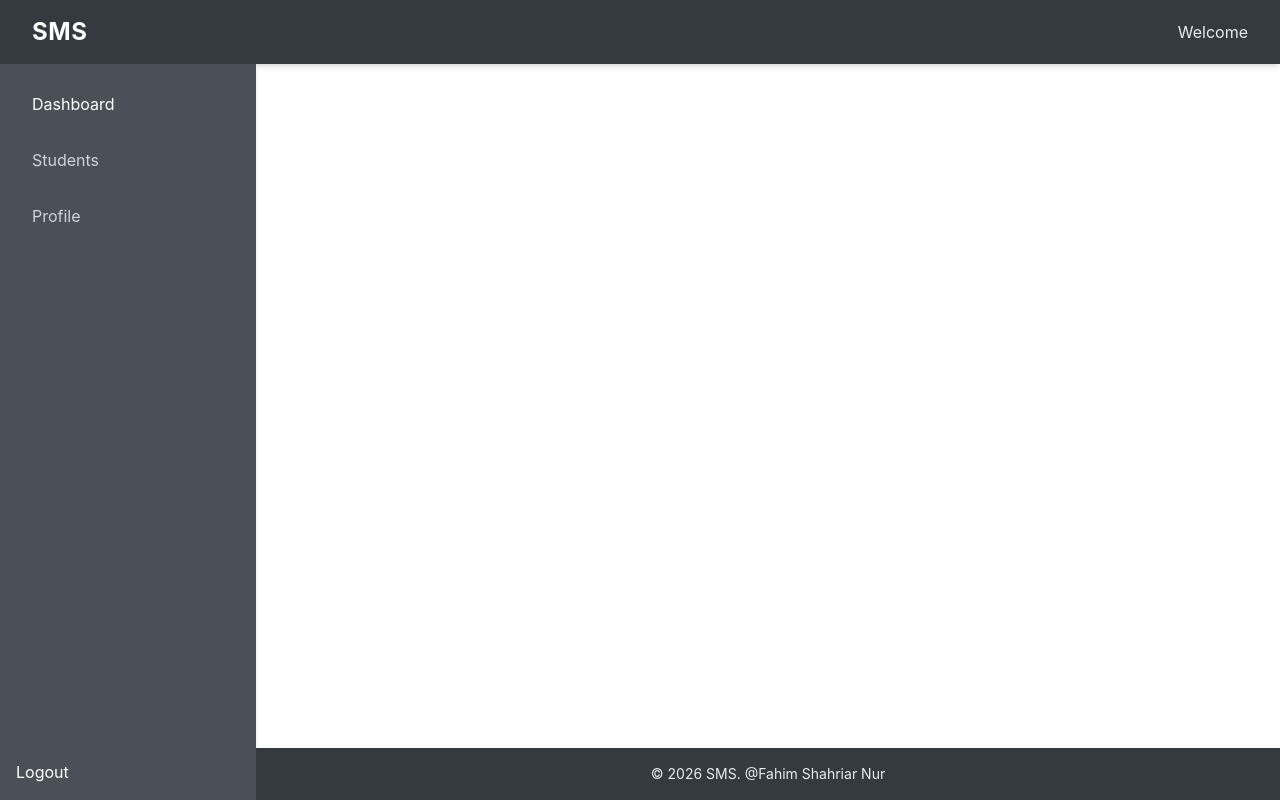
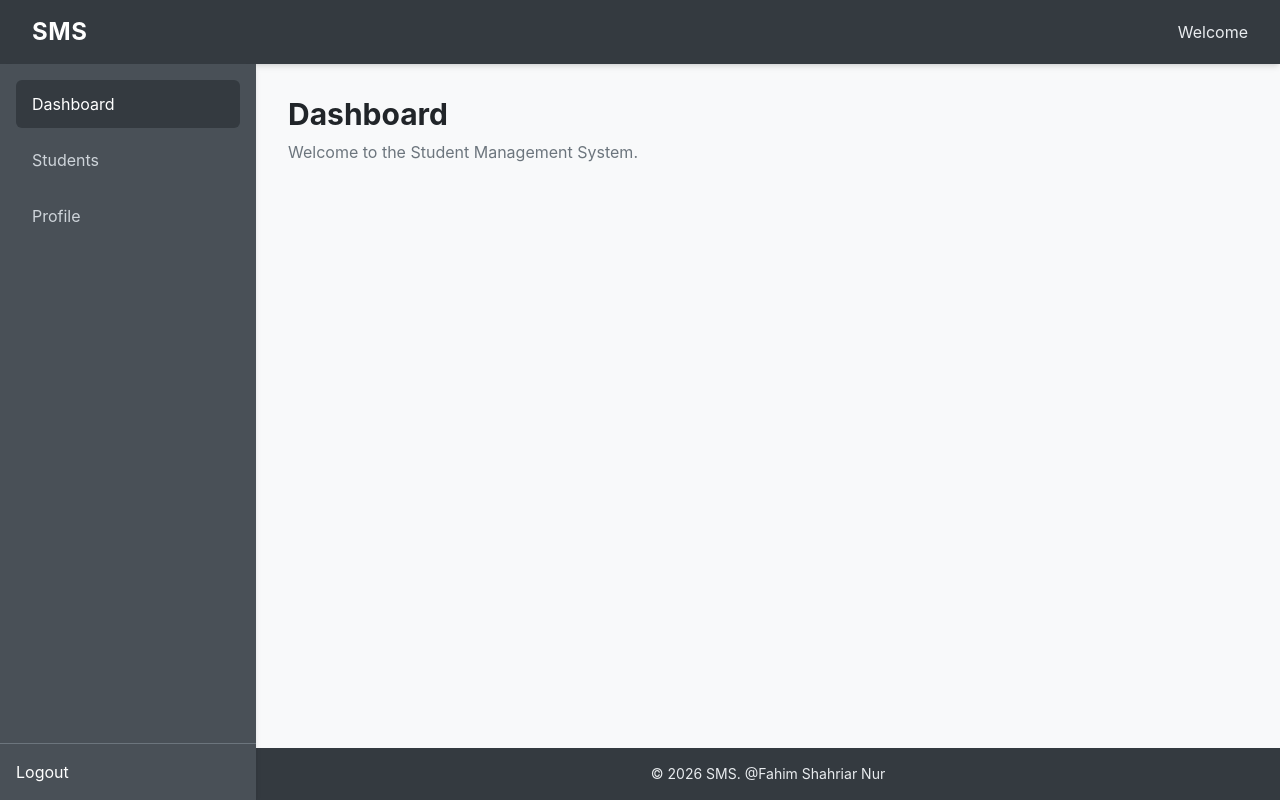
Before and after one commit to fahimsna/Student-Management-System, a React app in the folder frontend/: page /dashboard in a window 1280 px wide. Built offline with nearby package versions, Linux system fonts and the light colour scheme; sample sign-in values are in the browser's storage; the HTML template or start-up script is replaced by a standard one.

Commit message:
fix Basic dashboard

```diff
--- a/frontend/package.json
+++ b/frontend/package.json
@@ -12,6 +12,7 @@
   "dependencies": {
     "@tailwindcss/vite": "^4.3.3",
     "axios": "^1.19.0",
+    "lucide-react": "^1.31.0",
     "react": "^19.2.8",
     "react-dom": "^19.2.8",
     "react-router-dom": "^7.18.2",
--- a/frontend/src/components/Navbar.jsx
+++ b/frontend/src/components/Navbar.jsx
@@ -1,11 +1,22 @@
 import React from "react";
+import { Menu, X } from "lucide-react";
 
-export default function Navbar() {
+export default function Navbar({ sidebarOpen, setSidebarOpen }) {
   return (
-    <nav className="w-full h-16 bg-[#343A40] text-white shadow-md">
-      <div className="h-full max-w-7xl mx-auto px-4 sm:px-6 lg:px-8 flex items-center justify-between">
-        {/* Logo */}
-        <div className="text-2xl font-bold tracking-wide">SMS</div>
+    <nav className="w-full h-16 bg-[#343A40] text-white shadow-md relative z-50">
+      <div className="h-full px-4 sm:px-6 lg:px-8 flex items-center justify-between">
+        <div className="flex items-center gap-3">
+          {/* Hamburger - Mobile */}
+          <button
+            onClick={() => setSidebarOpen(!sidebarOpen)}
+            className="md:hidden p-2 rounded-md text-[#E9ECEF] hover:bg-[#495057] transition duration-200"
+          >
+            {sidebarOpen ? <X size={22} /> : <Menu size={22} />}
+          </button>
+
+          {/* Logo */}
+          <div className="text-2xl font-bold tracking-wide">SMS</div>
+        </div>
 
         {/* Welcome */}
         <div>
--- a/frontend/src/components/Sidebar.jsx
+++ b/frontend/src/components/Sidebar.jsx
@@ -2,18 +2,47 @@ import React from "react";
 import { NavLink } from "react-router-dom";
 import Logout from "../pages/Logout";
 
-export default function Sidebar() {
+export default function Sidebar({ sidebarOpen, setSidebarOpen }) {
   return (
-    <aside className="w-64 min-h-[calc(100vh-4rem)] bg-[#495057] text-white flex flex-col justify-between shadow-md">
+    <>
+      {/* Mobile Overlay */}
+      {sidebarOpen && (
+        <div
+          onClick={() => setSidebarOpen(false)}
+          className="fixed inset-0 bg-black/40 z-40 md:hidden"
+        ></div>
+      )}
+
+      <aside
+        className={`
+          fixed md:static
+          top-16 md:top-0
+          left-0
+          z-50
+          w-64
+          h-[calc(100vh-4rem)]
+          md:h-auto
+          md:min-h-full
+          bg-[#495057]
+          text-white
+          flex flex-col justify-between
+          shadow-md
+          transform transition-transform duration-300
+          ${
+            sidebarOpen ? "translate-x-0" : "-translate-x-full md:translate-x-0"
+          }
+        `}
+      >
         {/* Navigation */}
         <div className="p-4 space-y-2">
           <NavLink
             to="/dashboard"
+            onClick={() => setSidebarOpen(false)}
             className={({ isActive }) =>
               `block px-4 py-3 rounded-md transition duration-200 ${
                 isActive
-                ? "bg-[#495057] text-white"
-                : "text-[#CED4DA] hover:bg-[#495057] hover:text-white"
+                  ? "bg-[#343A40] text-white"
+                  : "text-[#CED4DA] hover:bg-[#343A40] hover:text-white"
               }`
             }
           >
@@ -22,11 +51,12 @@ export default function Sidebar() {
 
           <NavLink
             to="/students"
+            onClick={() => setSidebarOpen(false)}
             className={({ isActive }) =>
               `block px-4 py-3 rounded-md transition duration-200 ${
                 isActive
-                ? "bg-[#495057] text-white"
-                : "text-[#CED4DA] hover:bg-[#495057] hover:text-white"
+                  ? "bg-[#343A40] text-white"
+                  : "text-[#CED4DA] hover:bg-[#343A40] hover:text-white"
               }`
             }
           >
@@ -35,11 +65,12 @@ export default function Sidebar() {
 
           <NavLink
             to="/profile"
+            onClick={() => setSidebarOpen(false)}
             className={({ isActive }) =>
               `block px-4 py-3 rounded-md transition duration-200 ${
                 isActive
-                ? "bg-[#495057] text-white"
-                : "text-[#CED4DA] hover:bg-[#495057] hover:text-white"
+                  ? "bg-[#343A40] text-white"
+                  : "text-[#CED4DA] hover:bg-[#343A40] hover:text-white"
               }`
             }
           >
@@ -48,9 +79,10 @@ export default function Sidebar() {
         </div>
 
         {/* Logout */}
-      <div className="p-4 border-t border-[#495057]">
+        <div className="p-4 border-t border-[#6C757D]">
           <Logout />
         </div>
       </aside>
+    </>
   );
 }
--- a/frontend/src/pages/Dashboard.jsx
+++ b/frontend/src/pages/Dashboard.jsx
@@ -1,19 +1,37 @@
-import React from "react";
+import React, { useState } from "react";
 import Navbar from "../components/Navbar";
 import Sidebar from "../components/Sidebar";
 import Footer from "../components/Footer";
 
 export default function Dashboard() {
+  const [sidebarOpen, setSidebarOpen] = useState(false);
+
   return (
-    <div className="min-h-screen flex flex-col">
-      <Navbar />
+    <div className="min-h-screen flex flex-col bg-[#F8F9FA]">
+      {/* Navbar */}
+      <Navbar sidebarOpen={sidebarOpen} setSidebarOpen={setSidebarOpen} />
 
-      <div className="flex flex-1">
-        <Sidebar />
+      {/* Main Layout */}
+      <div className="flex flex-1 min-h-0">
+        {/* Sidebar */}
+        <Sidebar sidebarOpen={sidebarOpen} setSidebarOpen={setSidebarOpen} />
 
-        <div className="flex-1 flex flex-col">
-          <main className="flex-1 p-6">{/* Dashboard content */}</main>
+        {/* Right Side */}
+        <div className="flex-1 min-w-0 flex flex-col">
+          {/* Dashboard Content */}
+          <main className="flex-1 p-4 sm:p-6 lg:p-8">
+            <div className="max-w-7xl mx-auto">
+              <h1 className="text-2xl sm:text-3xl font-bold text-[#212529]">
+                Dashboard
+              </h1>
 
+              <p className="mt-2 text-sm sm:text-base text-[#6C757D]">
+                Welcome to the Student Management System.
+              </p>
+            </div>
+          </main>
+
+          {/* Footer */}
           <Footer />
         </div>
       </div>
```
Also changed, not shown: 1 other file (tests, documents, lock files or other folders). Lines whose indentation alone changed are shown as unchanged.
